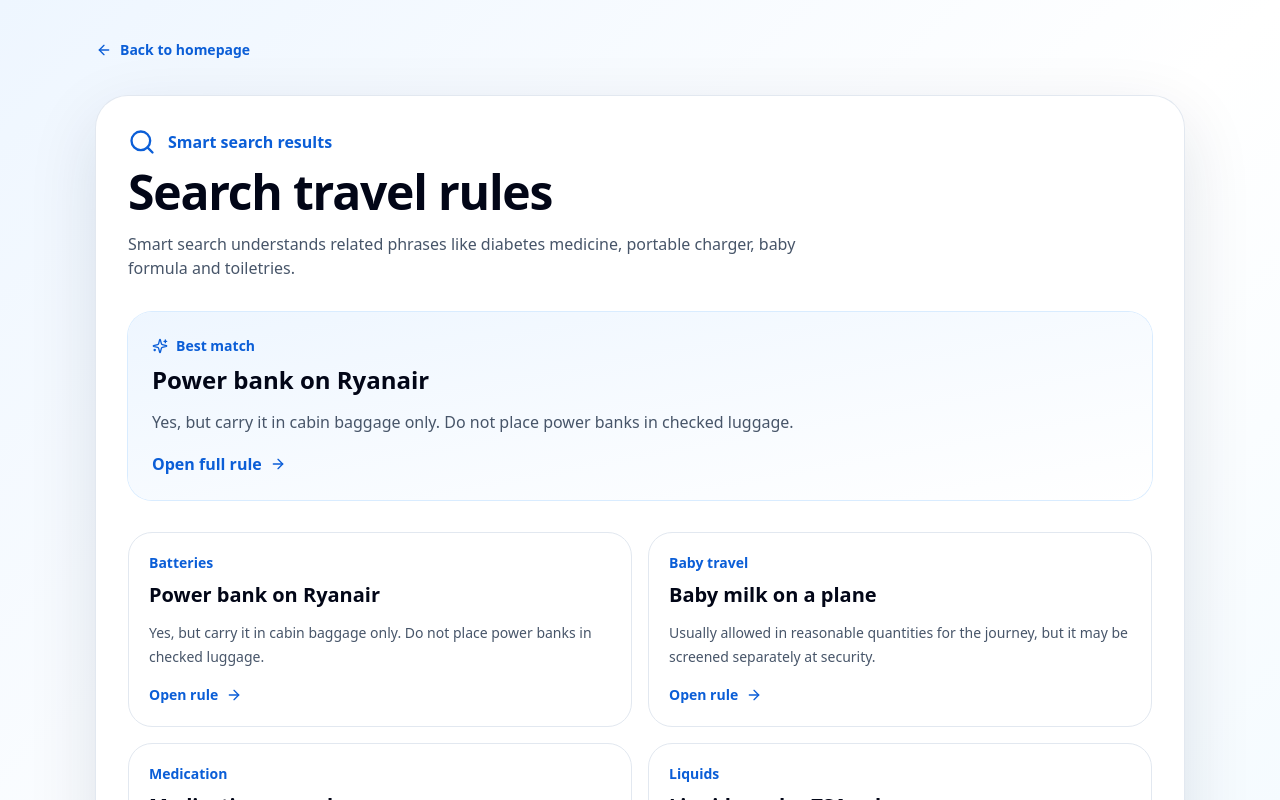
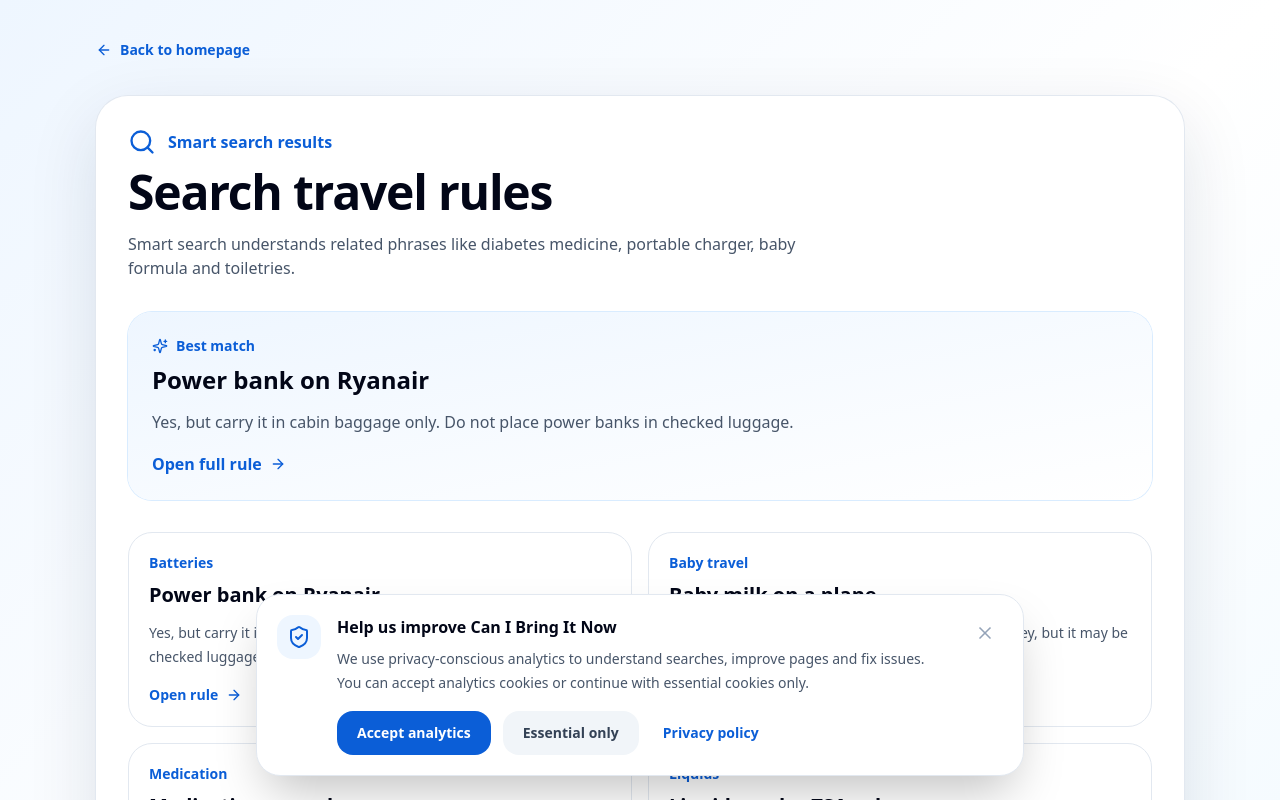
Before and after one commit to gauravmehta2702/canibringitnow-v2, a Next.js app: page /search in a window 1280 px wide. Shown: the top 800 px of the page. Built offline with nearby package versions, Linux system fonts and the light colour scheme; no server answers.

Commit message:
Analytics and learning v1

```diff
--- a/src/app/layout.tsx
+++ b/src/app/layout.tsx
@@ -1,6 +1,8 @@
 import type { Metadata, Viewport } from 'next';
 import MobileBottomNav from '@/components/MobileBottomNav';
 import PWARegister from '@/components/PWARegister';
+import AnalyticsScripts from '@/components/AnalyticsScripts';
+import CookieConsent from '@/components/CookieConsent';
 import './globals.css';
 
 export const metadata: Metadata = {
@@ -64,7 +66,9 @@
   return (
     <html lang="en">
       <body className="min-h-screen pb-20 antialiased md:pb-0">
+        <AnalyticsScripts />
         {children}
+        <CookieConsent />
         <MobileBottomNav />
         <PWARegister />
       </body>
--- a/src/app/search/page.tsx
+++ b/src/app/search/page.tsx
@@ -3,6 +3,7 @@
 import { useEffect, useState } from 'react';
 import { ArrowLeft, ArrowRight, Search, Sparkles } from 'lucide-react';
 import { getSmartAnswer, smartSearch } from '@/lib/smartSearch';
+import { trackRuleClick, trackSearch } from '@/lib/track';
 import type { Rule } from '@/data/rules';
 
 export default function SearchPage() {
@@ -13,9 +14,11 @@
   useEffect(() => {
     const params = new URLSearchParams(window.location.search);
     const q = params.get('q') || '';
+    const nextResults = smartSearch(q, 12);
     setQuery(q);
-    setResults(smartSearch(q, 12));
+    setResults(nextResults);
     setBestMatch(getSmartAnswer(q));
+    trackSearch(q, nextResults.length, 'search_results_page');
   }, []);
 
   return (
@@ -51,6 +54,7 @@
                 <p className="mt-3 leading-7 text-slate-600">{bestMatch.shortAnswer}</p>
                 <a
                   href={`/rules/${bestMatch.slug}/`}
+                  onClick={() => trackRuleClick(bestMatch.slug, 'search_best_match', query)}
                   className="mt-4 inline-flex items-center gap-2 font-semibold text-brand-600"
                 >
                   Open full rule <ArrowRight className="h-4 w-4" />
@@ -64,6 +68,7 @@
                   <a
                     key={rule.slug}
                     href={`/rules/${rule.slug}/`}
+                    onClick={() => trackRuleClick(rule.slug, 'search_result_card', query)}
                     className="rounded-3xl border border-slate-200 bg-white p-5 transition hover:border-brand-500 hover:bg-brand-50"
                   >
                     <p className="text-sm font-semibold text-brand-600">{rule.category}</p>
--- /dev/null
+++ b/src/components/AnalyticsScripts.tsx
@@ -0,0 +1,66 @@
+"use client";
+
+import Script from "next/script";
+import { useEffect, useState } from "react";
+
+const GA_ID = process.env.NEXT_PUBLIC_GA_ID;
+const CLARITY_ID = process.env.NEXT_PUBLIC_CLARITY_ID;
+
+function hasAnalyticsConsent() {
+  if (typeof window === "undefined") return false;
+  return window.localStorage.getItem("cibin_cookie_consent") === "accepted";
+}
+
+export default function AnalyticsScripts() {
+  const [enabled, setEnabled] = useState(false);
+
+  useEffect(() => {
+    setEnabled(hasAnalyticsConsent());
+
+    const onConsent = () => {
+      setEnabled(hasAnalyticsConsent());
+    };
+
+    window.addEventListener("cibin-cookie-consent", onConsent);
+    return () => window.removeEventListener("cibin-cookie-consent", onConsent);
+  }, []);
+
+  if (!enabled) return null;
+
+  return (
+    <>
+      {GA_ID && (
+        <>
+          <Script
+            src={`https://www.googletagmanager.com/gtag/js?id=${GA_ID}`}
+            strategy="afterInteractive"
+          />
+          <Script id="ga4-init" strategy="afterInteractive">
+            {`
+              window.dataLayer = window.dataLayer || [];
+              function gtag(){dataLayer.push(arguments);}
+              window.gtag = gtag;
+              gtag('js', new Date());
+              gtag('config', '${GA_ID}', {
+                anonymize_ip: true,
+                send_page_view: true
+              });
+            `}
+          </Script>
+        </>
+      )}
+
+      {CLARITY_ID && (
+        <Script id="clarity-init" strategy="afterInteractive">
+          {`
+            (function(c,l,a,r,i,t,y){
+              c[a]=c[a]||function(){(c[a].q=c[a].q||[]).push(arguments)};
+              t=l.createElement(r);t.async=1;t.src="https://www.clarity.ms/tag/"+i;
+              y=l.getElementsByTagName(r)[0];y.parentNode.insertBefore(t,y);
+            })(window, document, "clarity", "script", "${CLARITY_ID}");
+          `}
+        </Script>
+      )}
+    </>
+  );
+}
--- /dev/null
+++ b/src/components/CookieConsent.tsx
@@ -0,0 +1,71 @@
+"use client";
+
+import { useEffect, useState } from "react";
+import { ShieldCheck, X } from "lucide-react";
+
+type ConsentState = "accepted" | "declined" | null;
+
+export default function CookieConsent() {
+  const [consent, setConsent] = useState<ConsentState>(null);
+
+  useEffect(() => {
+    const saved = window.localStorage.getItem("cibin_cookie_consent") as ConsentState;
+    setConsent(saved);
+  }, []);
+
+  const saveConsent = (value: "accepted" | "declined") => {
+    window.localStorage.setItem("cibin_cookie_consent", value);
+    setConsent(value);
+    window.dispatchEvent(new Event("cibin-cookie-consent"));
+  };
+
+  if (consent) return null;
+
+  return (
+    <div className="fixed inset-x-4 bottom-24 z-50 mx-auto max-w-3xl rounded-3xl border border-slate-200 bg-white p-5 shadow-2xl md:bottom-6">
+      <div className="flex gap-4">
+        <div className="hidden h-11 w-11 shrink-0 place-items-center rounded-2xl bg-brand-50 text-brand-600 sm:grid">
+          <ShieldCheck className="h-6 w-6" />
+        </div>
+
+        <div className="flex-1">
+          <div className="flex items-start justify-between gap-4">
+            <div>
+              <h2 className="font-bold text-slate-950">Help us improve Can I Bring It Now</h2>
+              <p className="mt-2 text-sm leading-6 text-slate-600">
+                We use privacy-conscious analytics to understand searches, improve pages and fix issues.
+                You can accept analytics cookies or continue with essential cookies only.
+              </p>
+            </div>
+
+            <button
+              aria-label="Close cookie notice"
+              onClick={() => saveConsent("declined")}
+              className="rounded-full p-2 text-slate-400 hover:bg-slate-100 hover:text-slate-700"
+            >
+              <X className="h-5 w-5" />
+            </button>
+          </div>
+
+          <div className="mt-4 flex flex-col gap-3 sm:flex-row">
+            <button
+              onClick={() => saveConsent("accepted")}
+              className="rounded-2xl bg-brand-600 px-5 py-3 text-sm font-bold text-white hover:bg-brand-700"
+            >
+              Accept analytics
+            </button>
+            <button
+              onClick={() => saveConsent("declined")}
+              className="rounded-2xl bg-slate-100 px-5 py-3 text-sm font-bold text-slate-700 hover:bg-slate-200"
+            >
+              Essential only
+            </button>
+            <a href="/privacy/" className="inline-flex items-center justify-center px-3 py-3 text-sm font-semibold text-brand-600">
+              Privacy policy
+            </a>
+          </div>
+        </div>
+      </div>
+    </div>
+  );
+}
--- a/src/components/SearchBox.tsx
+++ b/src/components/SearchBox.tsx
@@ -3,6 +3,7 @@
 import { useMemo, useState } from 'react';
 import { ArrowRight, Luggage, Plane, Search } from 'lucide-react';
 import { smartSearch } from '@/lib/smartSearch';
+import { trackRuleClick, trackSearch } from '@/lib/track';
 
 export default function SearchBox() {
   const [query, setQuery] = useState('');
@@ -12,9 +13,12 @@
   const submitSearch = () => {
     const q = query.trim();
     if (q) {
+      trackSearch(q, results.length, 'homepage_search_box');
       window.location.href = `/search/?q=${encodeURIComponent(q)}`;
     }
   };
+
+  const examples = ['diabetes medicine', 'portable charger', 'baby formula', 'perfume', 'food Japan'];
 
   return (
     <div className="mx-auto mt-8 max-w-5xl rounded-[2rem] bg-white p-4 text-left shadow-soft ring-1 ring-slate-200 md:p-5">
@@ -41,10 +45,13 @@
       </div>
 
       <div className="mt-4 flex flex-wrap gap-2 text-sm">
-        {['diabetes medicine', 'portable charger', 'baby formula', 'perfume', 'food Japan'].map((example) => (
+        {examples.map((example) => (
           <button
             key={example}
-            onClick={() => setQuery(example)}
+            onClick={() => {
+              setQuery(example);
+              trackSearch(example, smartSearch(example, 6).length, 'homepage_example_chip');
+            }}
             className="rounded-full bg-brand-50 px-3 py-1.5 font-medium text-brand-700 hover:bg-brand-100"
           >
             {example}
@@ -57,6 +64,7 @@
           <a
             key={rule.slug}
             href={`/rules/${rule.slug}/`}
+            onClick={() => trackRuleClick(rule.slug, 'homepage_live_result', query)}
             className="rounded-3xl border border-slate-200 p-4 transition hover:border-brand-500 hover:bg-brand-50"
           >
             <div className="flex flex-col gap-3 md:flex-row md:items-start md:justify-between">
--- /dev/null
+++ b/src/lib/track.ts
@@ -0,0 +1,49 @@
+type AnalyticsPayload = Record<string, string | number | boolean | null | undefined>;
+
+declare global {
+  interface Window {
+    gtag?: (...args: unknown[]) => void;
+    dataLayer?: unknown[];
+  }
+}
+
+export function trackEvent(eventName: string, payload: AnalyticsPayload = {}) {
+  if (typeof window === "undefined") return;
+
+  const enrichedPayload = {
+    page_path: window.location.pathname,
+    page_location: window.location.href,
+    ...payload,
+  };
+
+  window.dataLayer = window.dataLayer || [];
+  window.dataLayer.push({
+    event: eventName,
+    ...enrichedPayload,
+  });
+
+  if (typeof window.gtag === "function") {
+    window.gtag("event", eventName, enrichedPayload);
+  }
+}
+
+export function trackSearch(query: string, resultCount: number, source: string) {
+  const cleaned = query.trim().toLowerCase();
+
+  if (!cleaned) return;
+
+  trackEvent("travel_search", {
+    search_term: cleaned,
+    result_count: resultCount,
+    search_source: source,
+    no_results: resultCount === 0,
+  });
+}
+
+export function trackRuleClick(ruleSlug: string, source: string, query?: string) {
+  trackEvent("rule_click", {
+    rule_slug: ruleSlug,
+    click_source: source,
+    search_term: query?.trim().toLowerCase(),
+  });
+}
```
Also changed, not shown: 1 other file (tests, documents, lock files or other folders).
